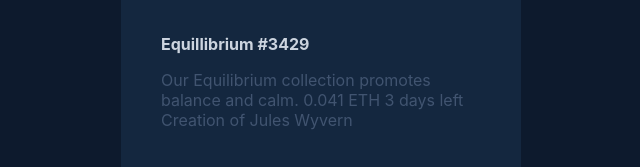
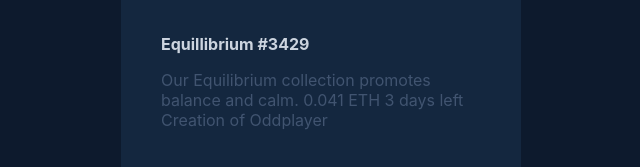
Before and after one commit to swarajp688/CSS-Animation, a plain HTML site: page NFT_CARD/index.html in a window 1280 px wide. Shown: the part 375-542 px from the top of the page, 319-959 px from the left. Drawn offline with Linux system fonts and the light colour scheme.

Commit message:
Update index.html

```diff
--- a/NFT_CARD/index.html
+++ b/NFT_CARD/index.html
@@ -20,7 +20,7 @@
                 Equillibrium #3429
             </h6>
             <p class="lb-color">
-                Our Equilibrium collection promotes balance and calm. 0.041 ETH 3 days left Creation of Jules Wyvern
+                Our Equilibrium collection promotes balance and calm. 0.041 ETH 3 days left Creation of Oddplayer
 
             </p>
         </div>
```
